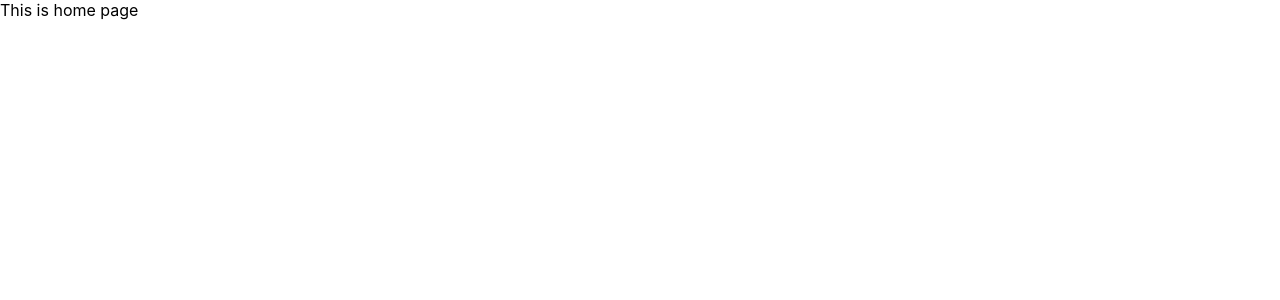
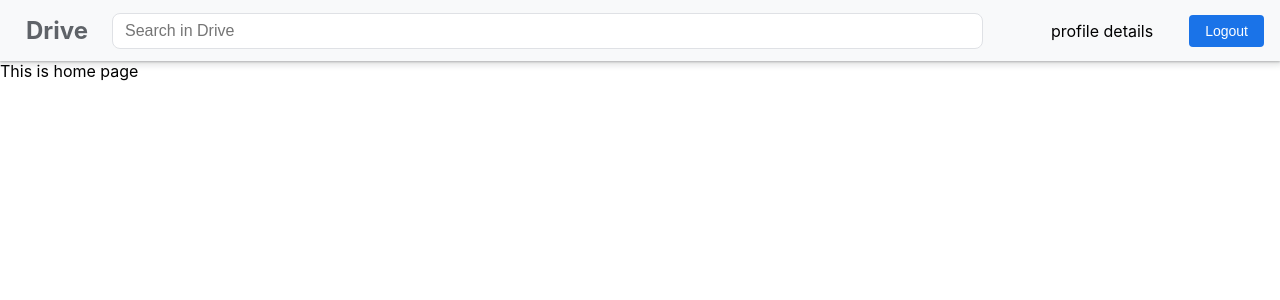
Before and after one commit to mayukhbasu/google-drive, a React (Create React App) app in the folder drive-client/: page /home in a window 1280 px wide. Shown: the top 300 px of the page. Built offline with nearby package versions, Linux system fonts and the light colour scheme.

Commit message:
added header dummy component

```diff
--- a/drive-client/src/App.tsx
+++ b/drive-client/src/App.tsx
@@ -2,8 +2,8 @@
 
 import React from 'react';
 import { BrowserRouter as Router, Route, Switch } from 'react-router-dom';
-import LoginPage from './containers/LoginPage';
-import HomePage from './containers/HomePage';
+import LoginPage from './containers/LoginPage/LoginPage';
+import HomePage from './containers/HomePage/HomePage';
 
 const App = () => {
   return (
--- /dev/null
+++ b/drive-client/src/components/Header/Header.module.css
@@ -0,0 +1,87 @@
+.header {
+  display: flex;
+  justify-content: space-between;
+  align-items: center;
+  background-color: #f8f9fa;
+  padding: 0 16px;
+  box-shadow: 0 1px 2px 0 rgba(60, 64, 67, 0.302), 0 2px 6px 2px rgba(60, 64, 67, 0.149);
+}
+
+.header .logo {
+  display: flex;
+  align-items: center;
+  cursor: pointer;
+}
+
+.header .logo img {
+  height: 40px;
+}
+
+.header .logo h1 {
+  margin-left: 10px;
+  font-size: 24px;
+  color: #5f6368;
+}
+
+.header .searchBar {
+  flex-grow: 1;
+  margin-left: 24px;
+}
+
+.header .searchBar input {
+  width: 90%; /* Adjusted width */
+  padding: 8px 12px; /* Reduced padding */
+  border: 1px solid #dfe1e5;
+  border-radius: 8px;
+  font-size: 16px;
+  outline: none;
+}
+
+.header .searchBar input:focus {
+  box-shadow: 0 1px 6px rgba(32, 33, 36, 0.28);
+  border-color: rgba(223, 225, 229, 0);
+}
+
+.header .userInfo {
+  display: flex;
+  align-items: center;
+  margin-left: 24px;
+}
+
+.header .userInfo span {
+  margin-right: 12px;
+  color: #202124;
+  font-weight: 500;
+}
+
+.header .userInfo button {
+  padding: 8px 16px;
+  border: none;
+  background-color: #1a73e8;
+  color: white;
+  border-radius: 4px;
+  font-size: 14px;
+  cursor: pointer;
+  outline: none;
+  user-select: none;
+  transition: background-color 0.3s;
+}
+
+.header .userInfo button:hover {
+  background-color: #185abc;
+}
+
+@media (max-width: 768px) {
+  .header .searchBar {
+    margin-left: 12px;
+  }
+
+  .header .searchBar input {
+    width: 100%; /* Adjusted width for mobile */
+    padding: 4px 8px; /* Reduced padding for mobile */
+  }
+
+  .header .userInfo {
+    margin-left: 12px;
+  }
+}
--- /dev/null
+++ b/drive-client/src/components/Header/Header.tsx
@@ -0,0 +1,32 @@
+import React from 'react';
+import styles from './Header.module.css';
+
+interface HeaderProps {
+  onLogout: () => void;
+  userName: string;
+}
+
+const Header: React.FC<HeaderProps> = ({ onLogout, userName }) => {
+  return (
+    <header className={styles.header}>
+      <div className={styles.logo}>
+        {/* Replace with your logo */}
+
+        <h1>Drive</h1>
+      </div>
+
+      <div className={styles.searchBar}>
+        <input type="text" placeholder="Search in Drive" />
+      </div>
+      <div className='userInfo'>
+        profile details
+      </div>
+      <div className={styles.userInfo}>
+        <span>{userName}</span>
+        <button onClick={onLogout}>Logout</button>
+      </div>
+    </header>
+  );
+};
+
+export default Header;
--- a/drive-client/src/containers/HomePage.tsx
+++ /dev/null
@@ -1,11 +0,0 @@
-import React from 'react';
-
-const HomePage = () => {
-  return (
-    <div>
-      This is home page
-    </div>
-  );
-};
-
-export default HomePage;
--- /dev/null
+++ b/drive-client/src/containers/HomePage/HomePage.tsx
@@ -0,0 +1,15 @@
+import React from 'react';
+import Header from '../../components/Header/Header';
+
+const HomePage = () => {
+  return (
+    <div>
+      <Header onLogout={function (): void {
+        throw new Error('Function not implemented.');
+      } } userName={''}/>
+      This is home page
+    </div>
+  );
+};
+
+export default HomePage;
```
Also changed, not shown: drive-client/src/containers/LoginPage/LoginPage.module.css (renamed from drive-client/src/containers/LoginPage.module.css), drive-client/src/containers/LoginPage/LoginPage.tsx (renamed from drive-client/src/containers/LoginPage.tsx).
